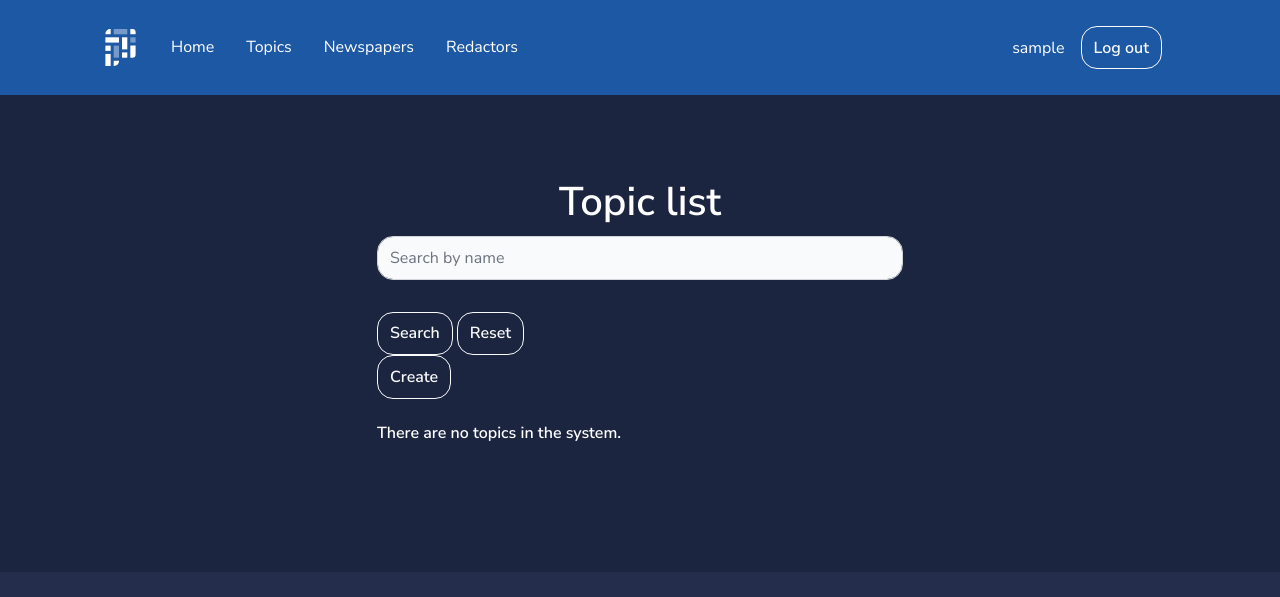
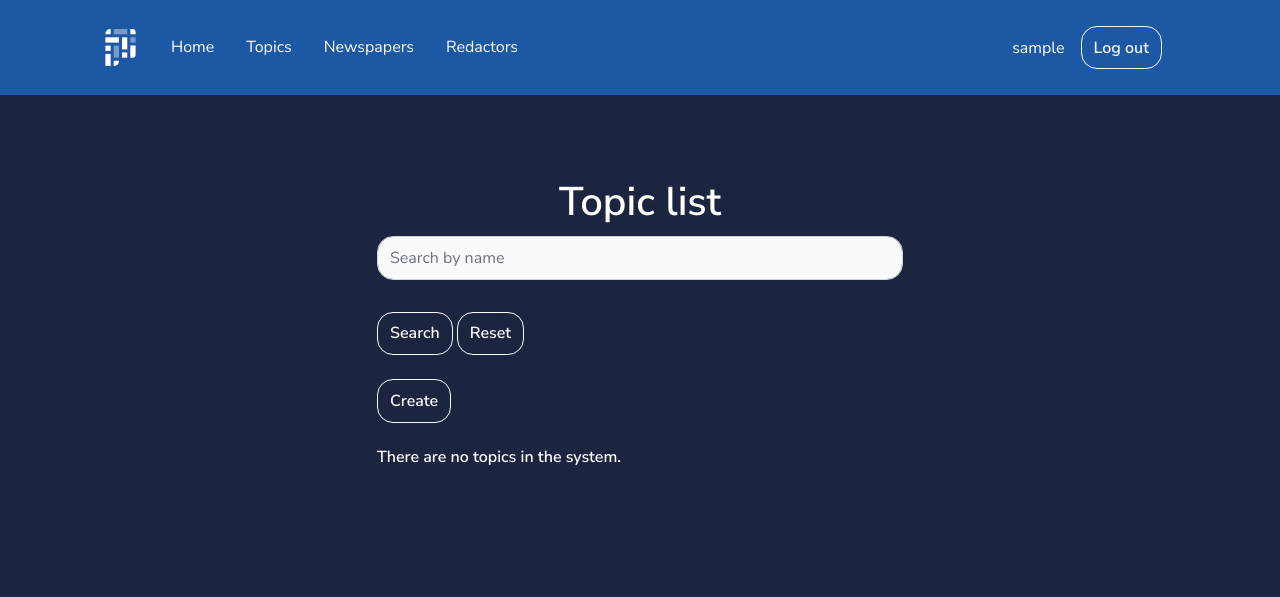
Before and after one commit to bknyrik/newspaper-agency-system, a Django app: page /topics/ in a window 1280 px wide. Shown: the top 597 px of the page. Run offline with Django 5.2, Linux system fonts and the light colour scheme; the visitor is signed in with stand-in values (Sample User, id 1); data that the repository does not hold is empty; some libraries are stand-ins or nearby versions.

Commit message:
Add styles margin to link Create in topic_list.html

```diff
--- a/templates/editor/topic_list.html
+++ b/templates/editor/topic_list.html
@@ -9,7 +9,7 @@
         <div class="col-md-6 col-xl-6 mb-5">
           <h1 class="text-center text-white">Topic list</h1>
           {% include "includes/search_form.html" %}
-          <a class="btn btn-outline-gray-100" href="{% url "editor:topic-create" %}">Create</a>
+          <a class="btn btn-outline-gray-100 mt-4" href="{% url "editor:topic-create" %}">Create</a>
           {% if topic_list %}
             <table class="table table-dark text-white">
               <thead>
```
